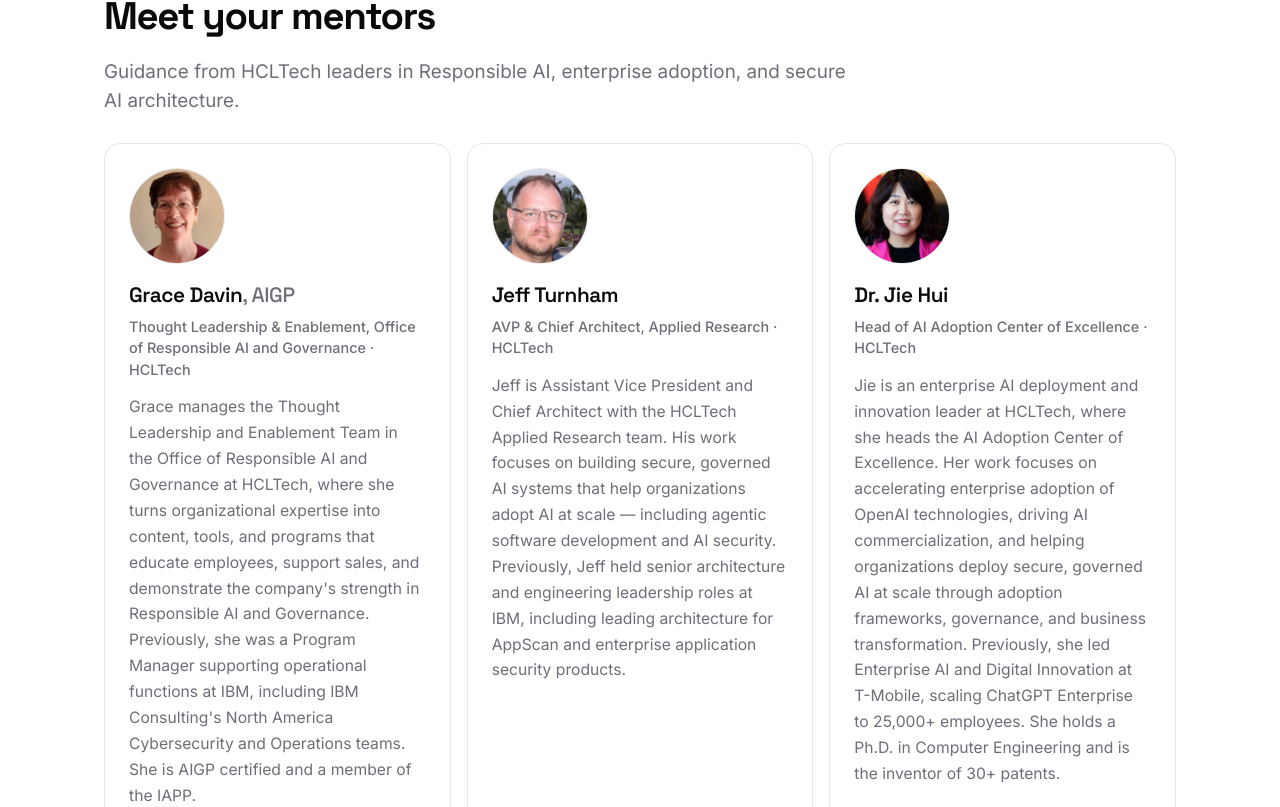
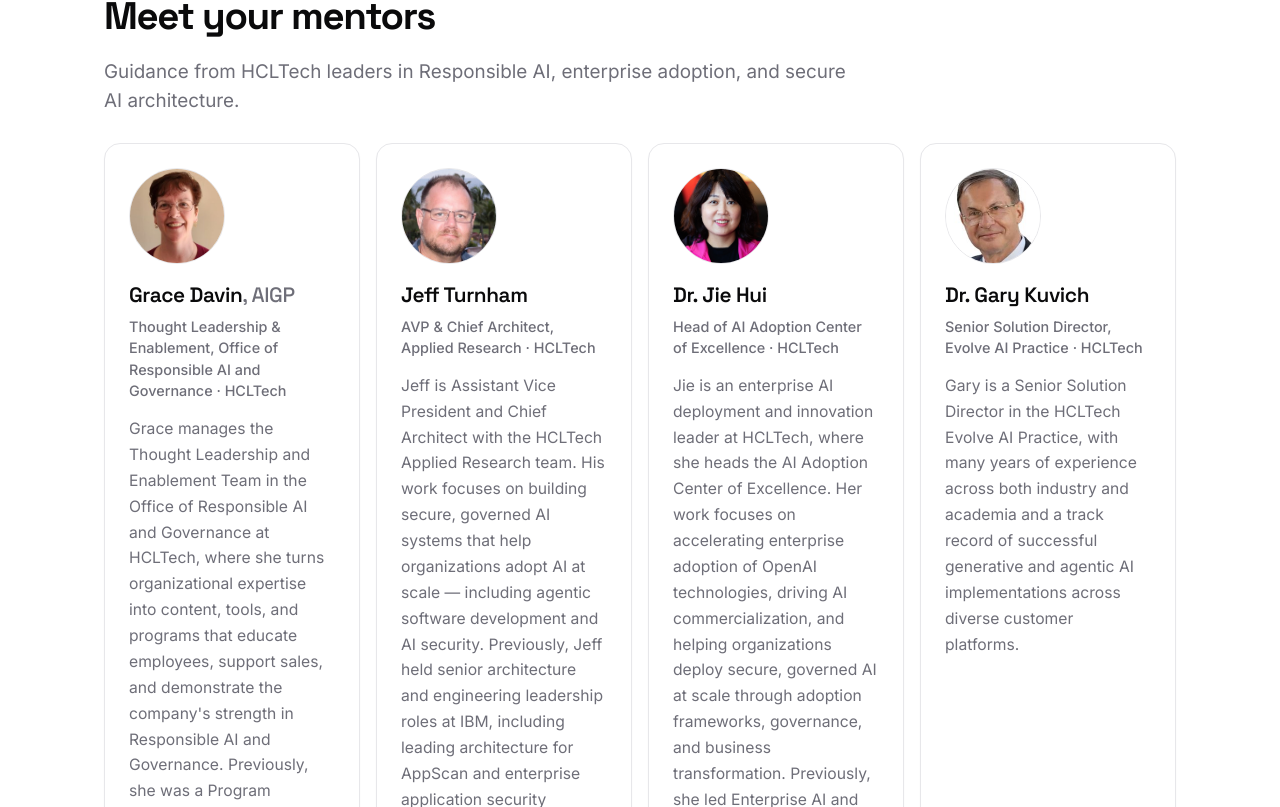
Before and after one commit to mariagorskikh/nandahack, a Next.js app: page / in a window 1280 px wide. Shown: the part 4073-4880 px from the top of the page. Built offline with nearby package versions, Linux system fonts and the light colour scheme.

Commit message:
Add Dr. Gary Kuvich as a fourth mentor; make mentor grid 4-up
Co-Authored-By: Claude Opus 4.8 <noreply@anthropic.com>

```diff
--- a/app/globals.css
+++ b/app/globals.css
@@ -347,7 +347,7 @@ summary:focus-visible {
 
 .mentor-grid {
   display: grid;
-  grid-template-columns: repeat(3, minmax(0, 1fr));
+  grid-template-columns: repeat(4, minmax(0, 1fr));
   gap: 16px;
 }
 
--- a/app/page.tsx
+++ b/app/page.tsx
@@ -160,6 +160,12 @@ const mentors: Mentor[] = [
     role: "Head of AI Adoption Center of Excellence · HCLTech",
     photo: "/mentors/jie-hui.jpg",
     bio: "Jie is an enterprise AI deployment and innovation leader at HCLTech, where she heads the AI Adoption Center of Excellence. Her work focuses on accelerating enterprise adoption of OpenAI technologies, driving AI commercialization, and helping organizations deploy secure, governed AI at scale through adoption frameworks, governance, and business transformation. Previously, she led Enterprise AI and Digital Innovation at T-Mobile, scaling ChatGPT Enterprise to 25,000+ employees. She holds a Ph.D. in Computer Engineering and is the inventor of 30+ patents.",
+  },
+  {
+    name: "Dr. Gary Kuvich",
+    role: "Senior Solution Director, Evolve AI Practice · HCLTech",
+    photo: "/mentors/gary-kuvich.png",
+    bio: "Gary is a Senior Solution Director in the HCLTech Evolve AI Practice, with many years of experience across both industry and academia and a track record of successful generative and agentic AI implementations across diverse customer platforms.",
   },
 ];
 
```
Also changed, not shown: public/mentors/gary-kuvich.png (added).
